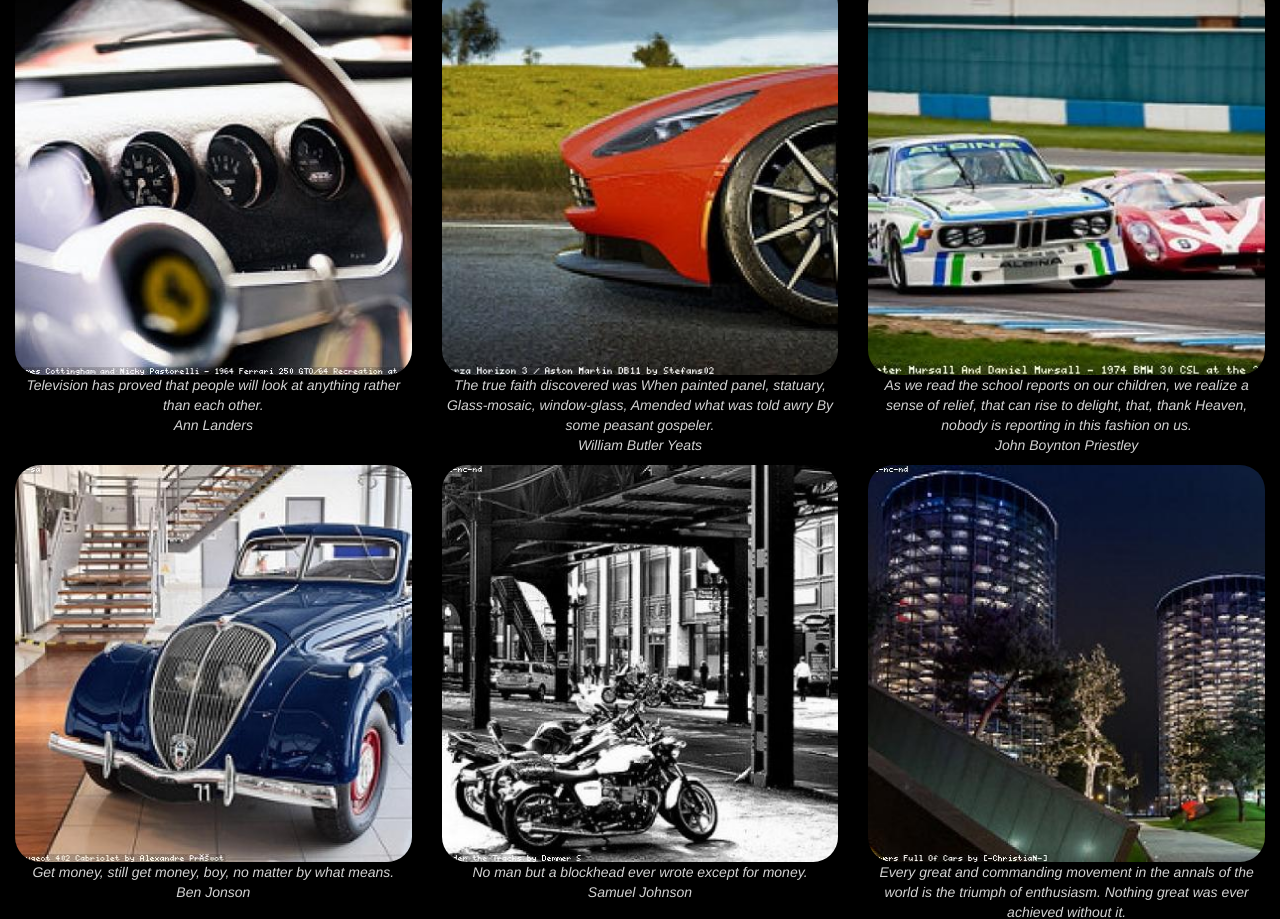
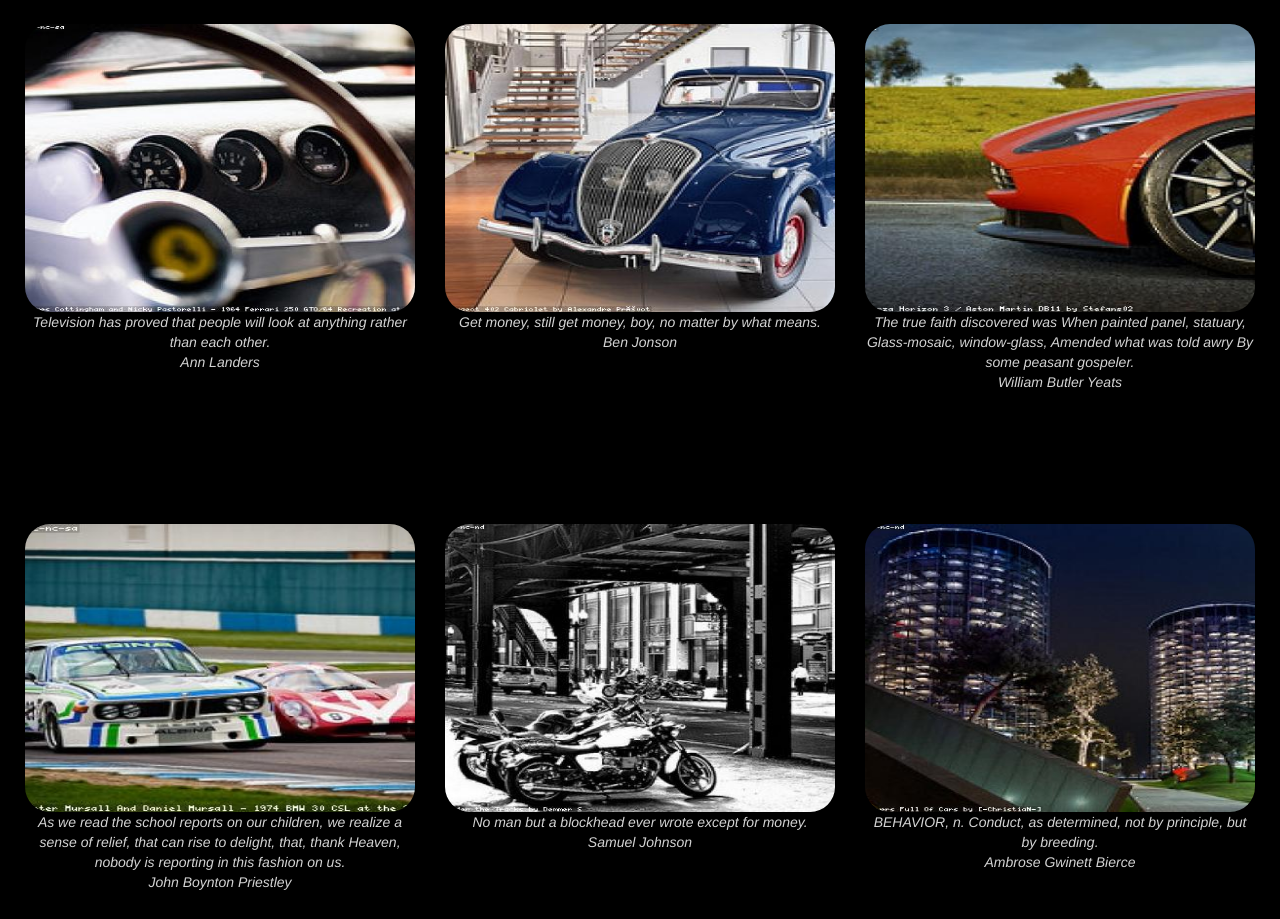
Before and after one commit to 10010818/COMP5007-Assessment01, a plain HTML site: page Bootstrap-Website/index.html in a window 1280 px wide. Shown: the part 91-1010 px from the top of the page. Drawn offline with nearby package versions, Linux system fonts and the light colour scheme.

Commit message:
final comit

```diff
--- a/Bootstrap-Website/css/styles.css
+++ b/Bootstrap-Website/css/styles.css
@@ -1,19 +1,22 @@
+body{
+
+    background-color: black;
+    font-style: italic;
+}
+
 div{
 
     text-align: center;
     color: lightgray;
-    font: arial;
-}
-
-.row2{
-
-    margin-top: 5px;
+    font: italic;
+    padding:10px;
+    box-sizing: border-box;
 }
 
 h1 {
 
     color:lightgray;
-    size: 16%;
+    font-size: 50px;
     float: top;
     text-align: center;
     font-style: italic;
@@ -26,9 +29,13 @@ img{
     border-radius: 25px;
 }
 
-body{
+.row{
+display:flex;
+flex-wrap:wrap;
 
-    z-index: 1;
-    background-color: black;
-    font-style: italic;
 }
+
+.row [class*='col-']{
+    display:flex;
+    flex-direction:column;
+}
--- a/Bootstrap-Website/index.html
+++ b/Bootstrap-Website/index.html
@@ -5,7 +5,6 @@
     <meta name="viewport" content="width=device-width, initial-scale=1.0">
     <meta http-equiv="X-UA-Compatible" content="ie=edge">
     <title>Bootstrap Website</title>
-
 
     <link rel="stylesheet" href="https://maxcdn.bootstrapcdn.com/bootstrap/3.3.7/css/bootstrap.min.css" integrity="sha384-BVYiiSIFeK1dGmJRAkycuHAHRg32OmUcww7on3RYdg4Va+PmSTsz/K68vbdEjh4u" crossorigin="anonymous">
     <link rel="stylesheet" href="https://maxcdn.bootstrapcdn.com/bootstrap/3.3.7/css/bootstrap-theme.min.css" integrity="sha384-rHyoN1iRsVXV4nD0JutlnGaslCJuC7uwjduW9SVrLvRYooPp2bWYgmgJQIXwl/Sp" crossorigin="anonymous">
@@ -15,28 +14,20 @@
 
   <h1> Car Website </h1>
 
-  <div class="row1">
-    <div class="col-sm-6 col-xs-12 col-md-4"><img src="images/cars/cars03.jpg" alt="car3">Television has proved that people will look at anything rather than each other.<p>Ann Landers</p></div>
-    <div class="col-sm-6 col-xs-12 col-md-4"><img src="images/cars/cars01.jpg" alt="car1"> The true faith discovered was When painted panel, statuary, Glass-mosaic, window-glass, Amended what was told awry By some peasant gospeler.<p>William Butler Yeats</p></div>
-    <div class="col-sm-6 col-xs-12 col-md-4"><img src="images/cars/cars02.jpg" alt="car2">As we read the school reports on our children, we realize a sense of relief, that can rise to delight, that, thank Heaven, nobody is reporting in this fashion on us.<p>John Boynton Priestley</p></div>
+  <div class="container-fluid">
+    <div class="row">
+      <div class="col-xs-12 col-sm-6 col-md-4"><img src="images/cars/cars03.jpg" alt="car3">   Television has proved that people will look at anything rather than each other.<p>Ann Landers</p></div>
+      <div class="col-xs-12 col-sm-6 col-md-4"><img src="images/cars/cars04.jpg" alt="car4">   Get money, still get money, boy, no matter by what means.<p>Ben Jonson</p></div>
+      <div class="col-xs-12 col-sm-6 col-md-4"><img src="images/cars/cars01.jpg" alt="car1">   The true faith discovered was When painted panel, statuary, Glass-mosaic, window-glass, Amended what was told awry By some peasant gospeler.<p>William Butler Yeats</p></div>
+      <div class="col-xs-12 col-sm-6 col-md-4"><img src="images/cars/cars02.jpg"  alt="car2">  As we read the school reports on our children, we realize a sense of relief, that can rise to delight, that, thank Heaven, nobody is reporting in this fashion on us.<p>John Boynton Priestley</p></div>
+      <div class="col-xs-12 col-sm-6 col-md-4"><img src="images/cars/cars05.jpeg" alt="car5">  No man but a blockhead ever wrote except for money.<p>Samuel Johnson</p></div>
+      <div class="col-xs-12 col-sm-6 col-md-4"><img src="images/cars/cars06.jpg"  alt="car6">  BEHAVIOR, n. Conduct, as determined, not by principle, but by breeding.<p>Ambrose Gwinett Bierce</p></div>
+      <div class="col-xs-12 col-sm-6 col-md-4"><img src="images/cars/cars08.jpg" alt="car8">   Honor's a thing too subtle for wisdom; if honor lie in eating, he's right honorable.<p>Francis Beaumont</p></div>
+      <div class="col-xs-12 col-sm-6 col-md-4"><img src="images/cars/cars09.jpg" alt="car9">   Every great and commanding movement in the annals of the world is the triumph of enthusiasm. Nothing great was ever achieved without it.<p>Ralph Waldo Emerson</p></div>
+      <div class="col-xs-12 col-sm-6 col-md-4"><img src="images/cars/cars10.jpg" alt="car10">  I tell you that as long as I can conceive something better than myself I cannot be easy unless I am striving to bring it in to existence or clearing the way for it.<p>George Bernard Shaw</p></div>
+      <div class="col-xs-12 col-sm-6 col-md-12"><img src="images/cars/cars07.jpg" alt="car7">  People can be more forgiving than you can imagine. But you have to forgive yourself. Let go of what's bitter and move on.<p>Bill William Henry Cosby</p></div>
+    </div>
   </div>
-
-<div class="row2">
-  <div class="col-sm-6 col-xs-12 col-md-4"><img  src="images/cars/cars04.jpg" alt="car4">Get money, still get money, boy, no matter by what means.<p>Ben Jonson</p></div>
-  <div class="col-sm-6 col-xs-12 col-md-4"><img  src="images/cars/cars05.jpeg" alt="car5">No man but a blockhead ever wrote except for money.<p>Samuel Johnson</p></div>
-  <div class="col-sm-6 col-xs-12 col-md-4"><img  src="images/cars/cars06.jpg" alt="car6">Every great and commanding movement in the annals of the world is the triumph of enthusiasm. Nothing great was ever achieved without it.<p>Ralph Waldo Emerson</p></div>
-</div>
-
-<div class="row3">
-  <div class="col-sm-6 col-xs-12 col-md-4"><img src="images/cars/cars07.jpg" alt="car7">People can be more forgiving than you can imagine. But you have to forgive yourself. Let go of what's bitter and move on.<p>Bill William Henry Cosby</p></div>
-  <div class="col-sm-6 col-xs-12 col-md-4"><img src="images/cars/cars08.jpg" alt="car8">Honor's a thing too subtle for wisdom; if honor lie in eating, he's right honorable.<p>Francis Beaumont</p></div>
-  <div class="col-sm-6 col-xs-12 col-md-4"><img src="images/cars/cars09.jpg" alt="car9">BEHAVIOR, n. Conduct, as determined, not by principle, but by breeding.<p>Ambrose Gwinett Bierce</p></div>
-</div>
-
-<div class="row4">
-  <div class="col-sm-12 col-xs-12 col-md-12"><img src="images/cars/cars10.jpg" alt="car10">I tell you that as long as I can conceive something better than myself I cannot be easy unless I am striving to bring it in to existence or clearing the way for it.<p>George Bernard Shaw</p></div>
-</div>
-
 
 <script src="https://maxcdn.bootstrapcdn.com/bootstrap/3.3.7/js/bootstrap.min.js" integrity="sha384-Tc5IQib027qvyjSMfHjOMaLkfuWVxZxUPnCJA7l2mCWNIpG9mGCD8wGNIcPD7Txa" crossorigin="anonymous"></script>
 </body>
```
Also changed, not shown: Manual-Website/index.html (+2 -2 lines).
